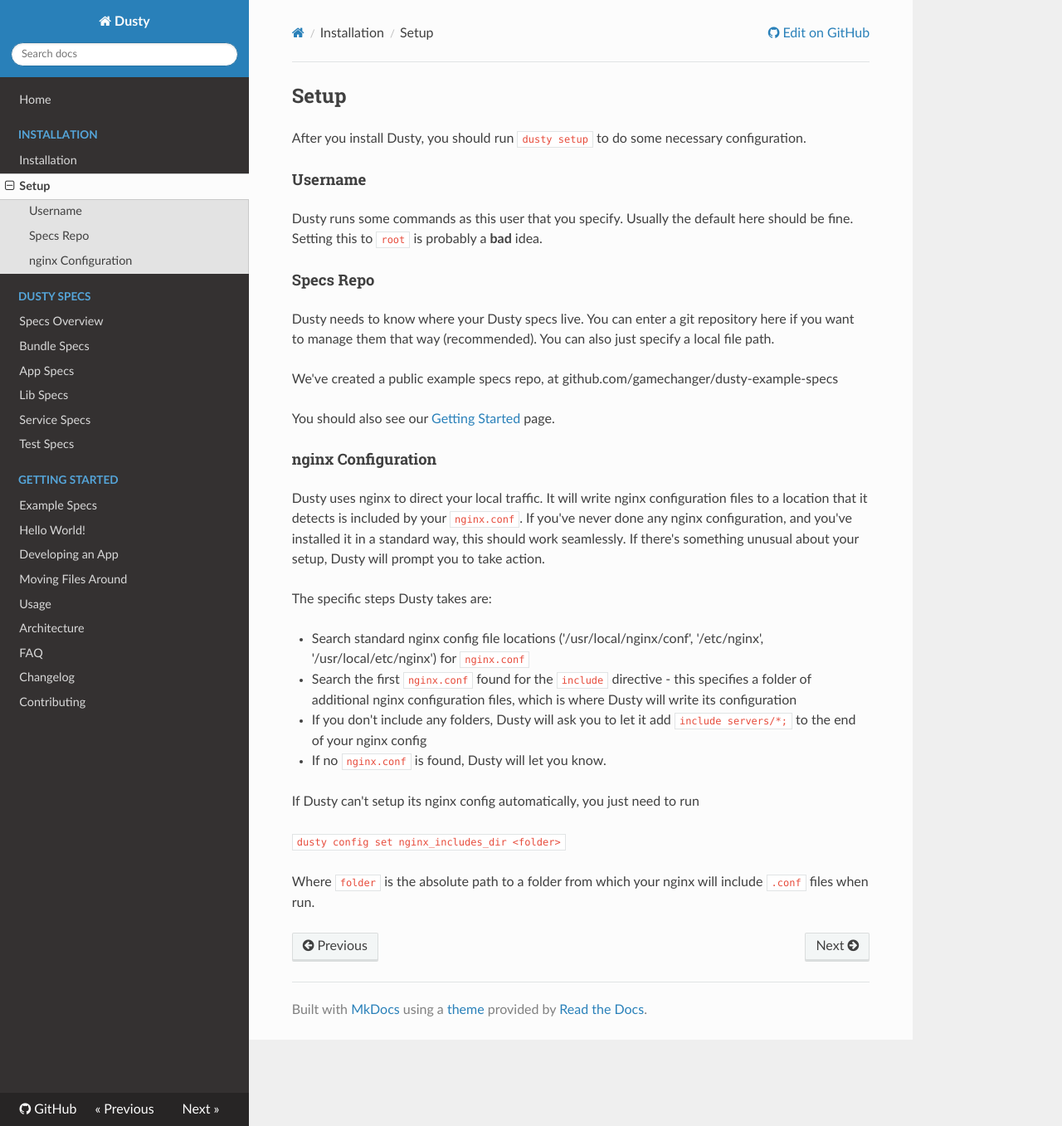
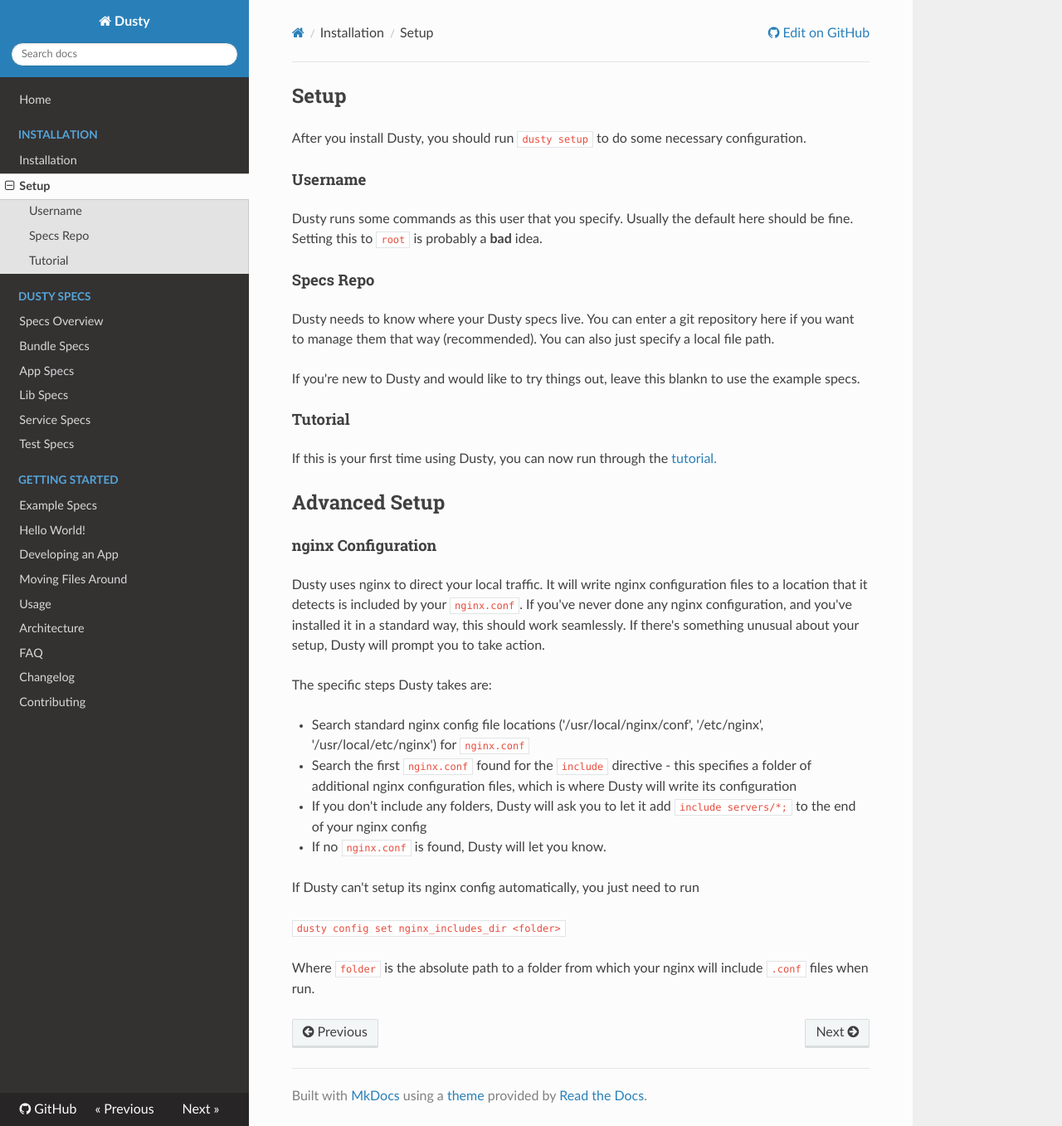
Before and after one commit to gamechanger/dusty, an MkDocs documentation site: the page built from docs/setup.md, in a window 1280 px wide and 1357 px high. Shown: the whole window at 83% size. Built offline with MkDocs 1.6.1, drawn with Linux system fonts in a browser that asks for light colours; nearby versions of some CDN libraries; old or Windows-style settings are respelled for this version of MkDocs.

```diff
--- a/docs/setup.md
+++ b/docs/setup.md
@@ -14,9 +14,14 @@
 repository here if you want to manage them that way (recommended).  You
 can also just specify a local file path.
 
-We've created a public example specs repo, at github.com/gamechanger/dusty-example-specs
+If you're new to Dusty and would like to try things out, leave this blankn
+to use the example specs.
 
-You should also see our [Getting Started](http://dusty.readthedocs.org/en/latest/getting-started/) page.
+#### Tutorial
+
+If this is your first time using Dusty, you can now run through the [tutorial.](../getting-started)
+
+## Advanced Setup
 
 #### nginx Configuration
 
```
Also changed, not shown: docs/installation.md (+2 -0 lines).
